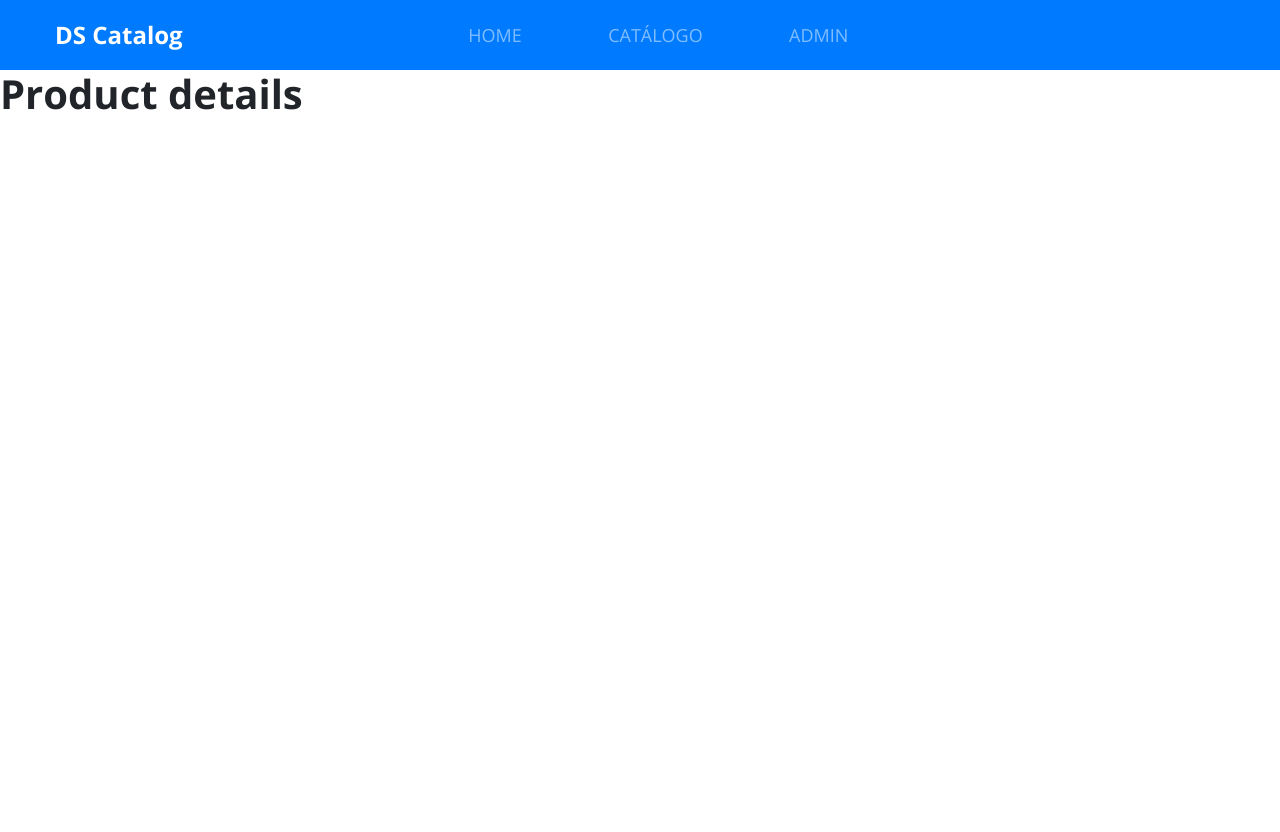
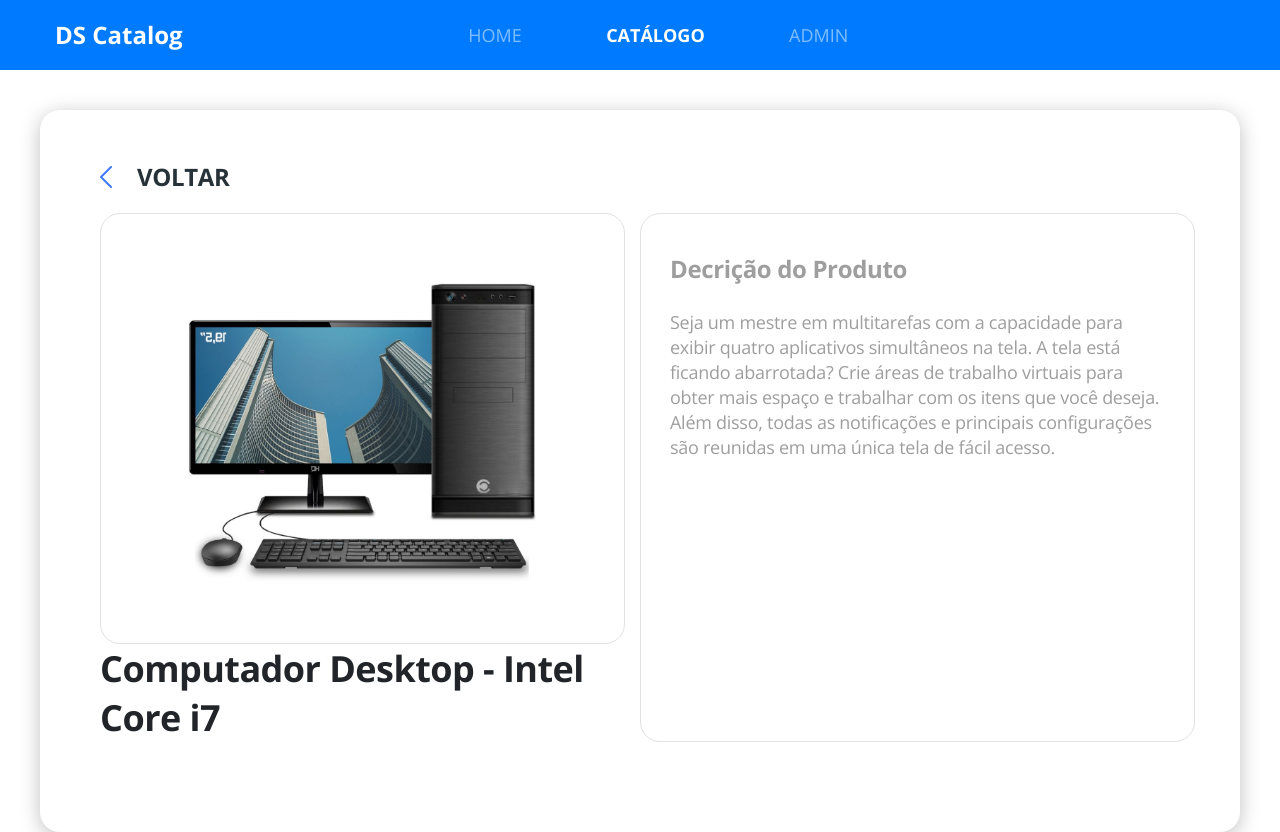
Before and after one commit to pcoliveira90/dscatalog, a React (Create React App) app in the folder front-web/: page /products/1 in a window 1280 px wide. Before the commit the page ends 800 px from the top, so only its background shows below. Built offline with nearby package versions, Linux system fonts and the light colour scheme.

Commit message:
layout details product part I

```diff
--- a/front-web/src/core/components/ButtonIcon/styles.scss
+++ b/front-web/src/core/components/ButtonIcon/styles.scss
@@ -11,4 +11,5 @@
     display: flex;
     align-items: center;
     justify-content: center;
+    color: #FFF;
 }
--- a/front-web/src/core/components/Navbar/index.tsx
+++ b/front-web/src/core/components/Navbar/index.tsx
@@ -16,7 +16,7 @@ const Navbar = () =>{
                         <NavLink to="/" activeClassName="active" exact> HOME</NavLink>
                     </li>
                     <li>
-                        <NavLink to="/products" activeClassName="active" exact> CATÁLOGO</NavLink>
+                        <NavLink to="/products" activeClassName="active" > CATÁLOGO</NavLink>
                     </li>
                     <li>
                         <NavLink to="/admin" activeClassName="active" exact> ADMIN</NavLink>
--- a/front-web/src/pages/Catalog/components/ProductDetails/index.tsx
+++ b/front-web/src/pages/Catalog/components/ProductDetails/index.tsx
@@ -1,6 +1,8 @@
 import React from 'react';
-import { useParams } from 'react-router-dom';
+import { useParams, Link } from 'react-router-dom';
 import './styles.scss';
+import {ReactComponent as ArrowIcon} from '../../../../core/assets/images/arrow.svg';
+import {ReactComponent as ProductImage} from '../../../../core/assets/images/product.svg';
 
 type ParamsType={
     productId :string;
@@ -11,7 +13,32 @@ const ProductDetails = () =>{
 
     return(
         <div className="product-details-container">
-            <h1>Product details</h1>
+            <div className="card-base border-radius-20 product-details">
+                <Link className="product-details-goback"  to="/products">
+                    <ArrowIcon  className="icon-goback"/>
+                    <h1 className="text-goback">Voltar</h1>
+                </Link>
+                <div className="row">
+                    <div className="col-6">
+                        <div className="product-details-card text-center">
+                            <ProductImage className="product-details-image"/>
+                        </div>
+                        <h1 className="product-details-name">
+                            Computador Desktop - Intel Core i7
+                        </h1>
+                    </div>
+                    <div className="col-6 product-details-card">
+                        <h1 className="product-description-title">
+                            Decrição do Produto
+                        </h1>
+                        <p className="product-description-text">
+                            Seja um mestre em multitarefas com a capacidade para exibir quatro aplicativos simultâneos na tela.
+                            A tela está ficando abarrotada? Crie áreas de trabalho virtuais para obter mais espaço e trabalhar com os itens que você deseja.
+                            Além disso, todas as notificações e principais configurações são reunidas em uma única tela de fácil acesso.
+                        </p>
+                    </div>
+                </div>
+            </div>
         </div>
     )
 }
--- a/front-web/src/pages/Catalog/components/ProductDetails/styles.scss
+++ b/front-web/src/pages/Catalog/components/ProductDetails/styles.scss
@@ -1,3 +1,61 @@
 .product-details-container{
+    margin-top: 40px;
+    padding-left: 40px;
+    padding-right: 40px;
+}
+
+.product-details{
+    padding: 50px 60px 90px 60px;
+}
+
+.icon-goback{
+    color:#407bff;
+    transform: rotate(-180deg);
+    margin-right: 25px;
+}
+.product-details-goback{
+    display: flex;
+    align-items: center;
+    margin-bottom: 20px;
 
 }
+
+.text-goback{
+    font-size: 24px;
+    line-height: 33px;
+    letter-spacing: -0.015em;
+    color: #263238;
+    text-transform: uppercase;
+}
+
+.product-details-card{
+    border: 1px solid #E1E1E1;
+    border-radius: 20px;
+    padding: 38px 29px;
+}
+
+.product-details-image{
+    width: 353px;
+    height: 353px;
+
+}
+
+.product-description-title{
+    font-size: 24px;
+    line-height: 33px;
+    letter-spacing: -0.015em;
+    color: #9E9E9E;
+    margin-bottom: 25px;
+}
+
+.product-description-text{
+    font-size: 18px;
+    line-height: 25px;
+    letter-spacing: -0.015em;
+    color: #9E9E9E;
+}
+.product-details-name{
+    font-size: 36px;
+    line-height: 49px;
+    letter-spacing: -0.015em;
+}
```
Also changed, not shown: 1 other file (tests, documents, lock files or other folders).
